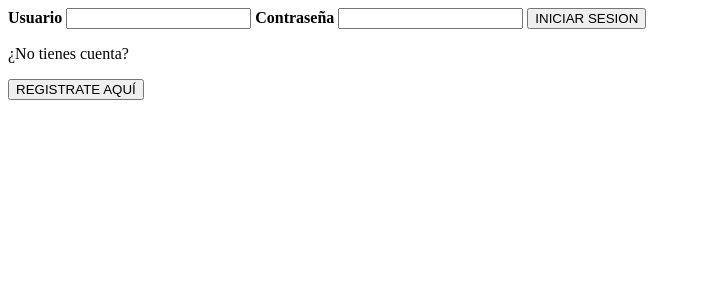
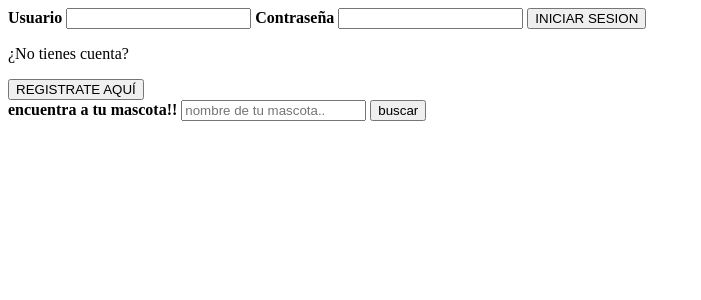
Before and after one commit to julianzx811/infopetsX, a Django app: page / in a window 1280 px wide. Shown: the top 300 px of the page, without its empty margins (0-701 px from the left). Run offline with Django 3.2, Linux system fonts and the light colour scheme.

Commit message:
ahora el usuario puede buscar mascotas en la pantalla de login/inicio

```diff
--- a/InfoPest/general/templates/html/login.html
+++ b/InfoPest/general/templates/html/login.html
@@ -13,7 +13,7 @@
         <label ><b>Contraseña</b></label>
         <input type="password" name="psw" required>
         <button type="submit">INICIAR SESION</button>
-          </form>
+    </form>
    </div>
    <div id = "registrarse">
       <p>¿No tienes cuenta?</p>
@@ -21,5 +21,14 @@
           <button type="submit">REGISTRATE AQUÍ</button>
       </form>
   </div>
+
+   <form action="{% url 'general:ver_mascotas_usuario' %}" method="post">{% csrf_token %}
+      <div class="topnav">
+          <label ><b>encuentra a tu mascota!!</b></label>
+          <input type="text" placeholder="nombre de tu mascota.." name="mascota_name">
+          <button type="submit">buscar</button>
+        </div>
+   </form>
+
   </body>
 </html>
--- a/InfoPest/general/urls.py
+++ b/InfoPest/general/urls.py
@@ -12,4 +12,5 @@ urlpatterns = [
     path('pag_principal/anadiendo_mascota/<int:id>', views.anadiendo_mascota, name='anadiendo_mascota'),
     path('pag_principal/ver_mascotas/<int:id>', views.ver_mascotas, name='ver_mascotas'),
     path('pag_principal/ver_mascotas/info_mascota/<int:id>', views.info_mascota, name='info_mascota'),
+    path('pag_principal/ver_mascotas_usuario', views.ver_mascotas_usuario, name='ver_mascotas_usuario'),
 ]
--- a/InfoPest/general/views.py
+++ b/InfoPest/general/views.py
@@ -75,3 +75,9 @@ def info_mascota(request,id):
     historial = historial_clinico.objects.get(mascota_id=mascotas.id)
     context = {'dueno_id':dueno_id , 'mascota_name':mascota_name , 'edad':edad, 'sexo':sexo,'historial':historial.mascota_historial}
     return render(request, 'html/info_mascota.html', context)
+
+def ver_mascotas_usuario(request):
+    mascota_name = request.POST.get('mascota_name')
+    mascotas = mascota.objects.filter(mascota_name__startswith=mascota_name)
+    context = {'mascotas': mascotas}
+    return render(request, 'html/ver_mascotas.html', context)
```
Also changed, not shown: InfoPest/general/templates/html/ver_mascotas.html (added, +16 -0 lines).
